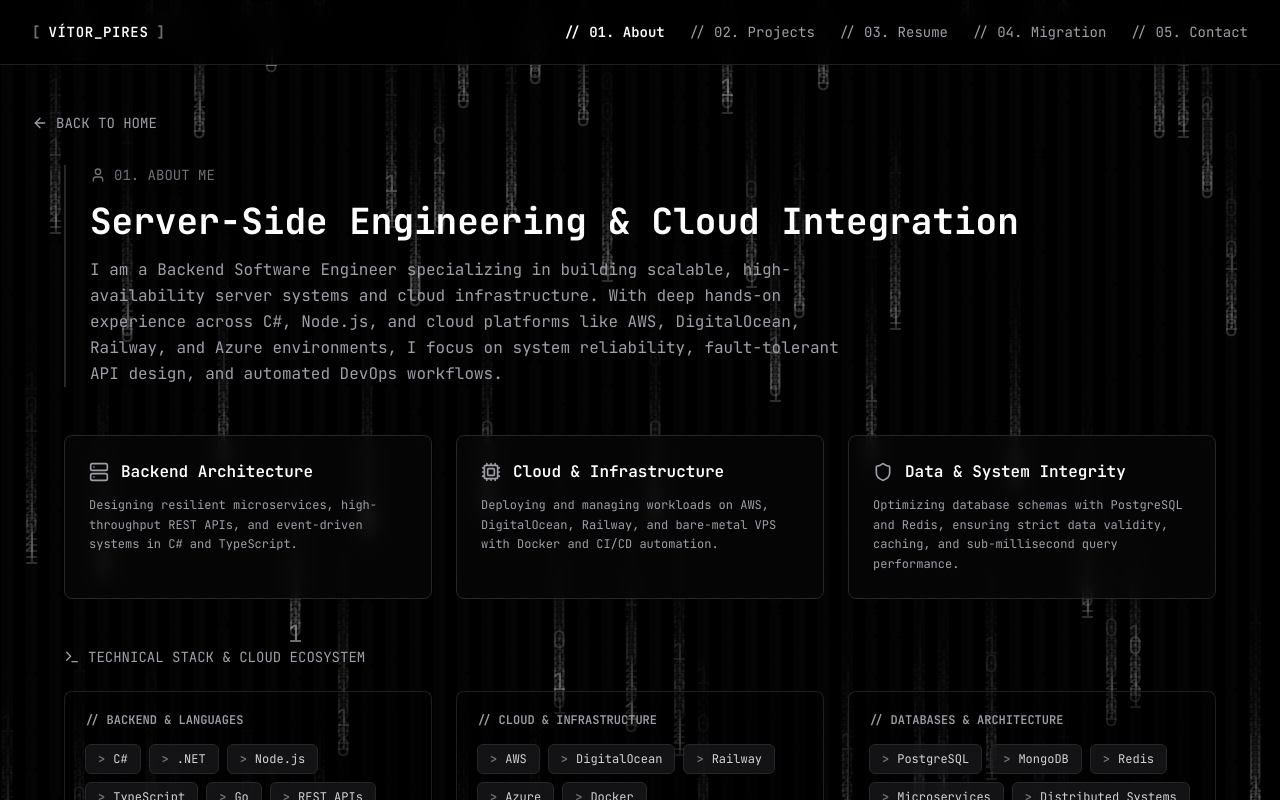
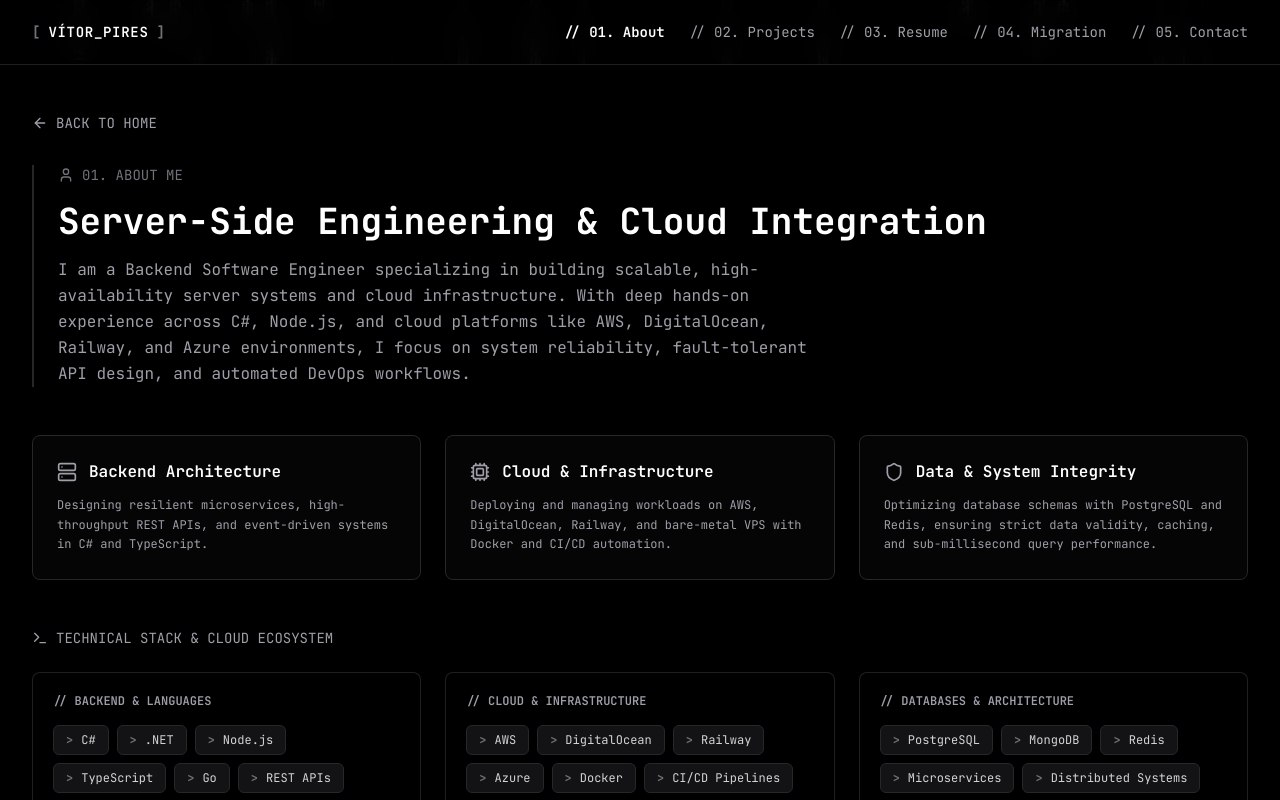
Before and after one commit to v1tor2003/portfolio, a Next.js app: page /about in a window 1280 px wide. Shown: the top 800 px of the page. Built offline with nearby package versions, Linux system fonts and the light colour scheme.

Commit message:
feat(about): add black background to about content section to block background rain

```diff
--- a/app/about/page.tsx
+++ b/app/about/page.tsx
@@ -11,7 +11,7 @@ export const metadata: Metadata = {
 
 export default function AboutPage() {
 	return (
-		<div className="px-4 sm:px-6 lg:px-8 py-12 max-w-7xl mx-auto w-full font-mono space-y-8">
+		<div className="bg-black text-zinc-100 px-4 sm:px-6 lg:px-8 py-12 max-w-7xl mx-auto font-mono space-y-8">
 			<Link
 				href="/"
 				aria-label="Back to home"
--- a/features/about/components/AboutSection.tsx
+++ b/features/about/components/AboutSection.tsx
@@ -4,10 +4,7 @@ import { TechStackGrid } from "./TechStackGrid";
 
 export function AboutSection() {
 	return (
-		<section
-			id="about"
-			className="px-4 sm:px-6 lg:px-8 max-w-7xl mx-auto w-full scroll-mt-20 space-y-12"
-		>
+		<section id="about" className="w-full scroll-mt-20 space-y-12">
 			<AboutHeader />
 			<CoreHighlights />
 			<TechStackGrid />
```
